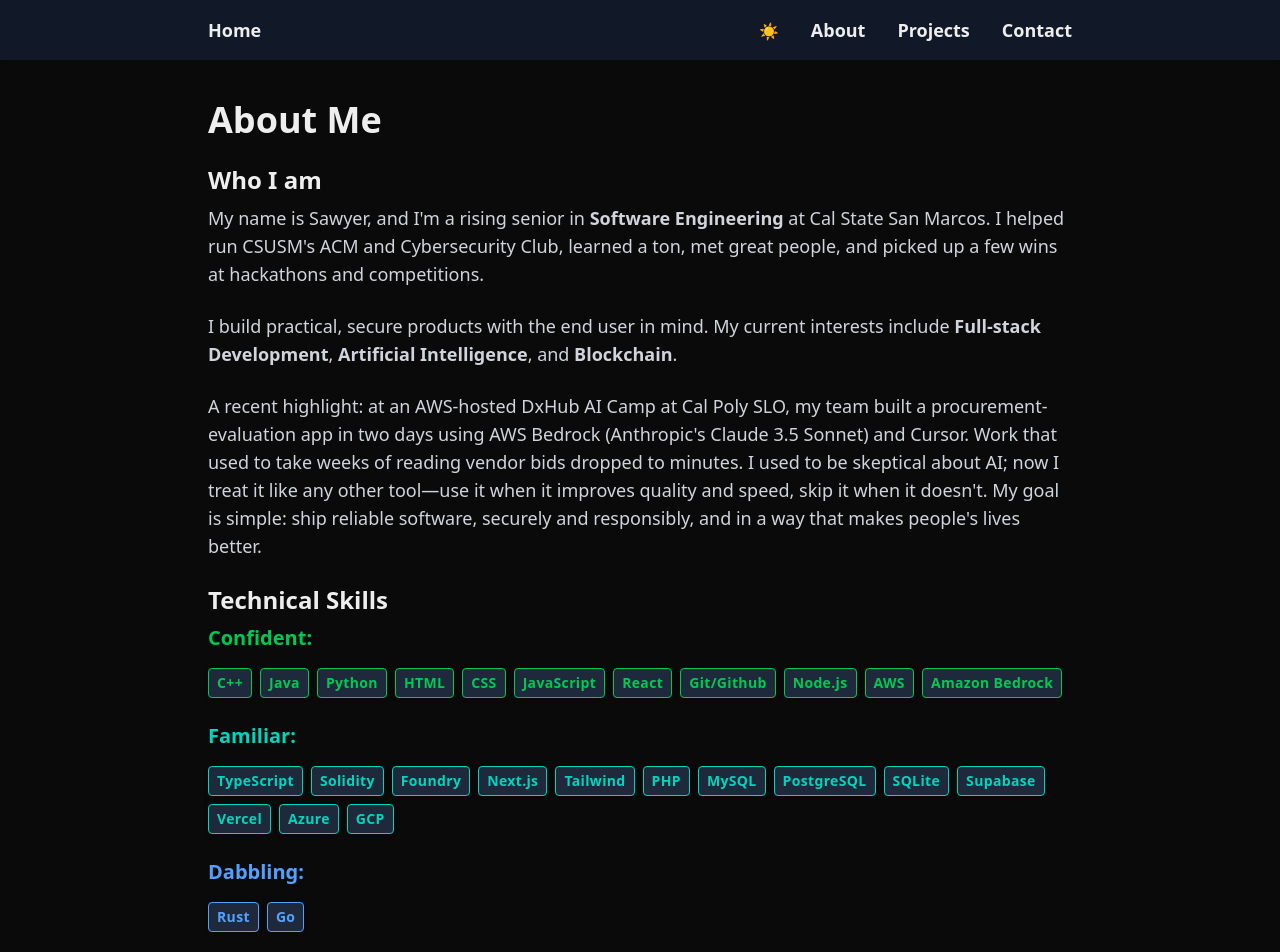
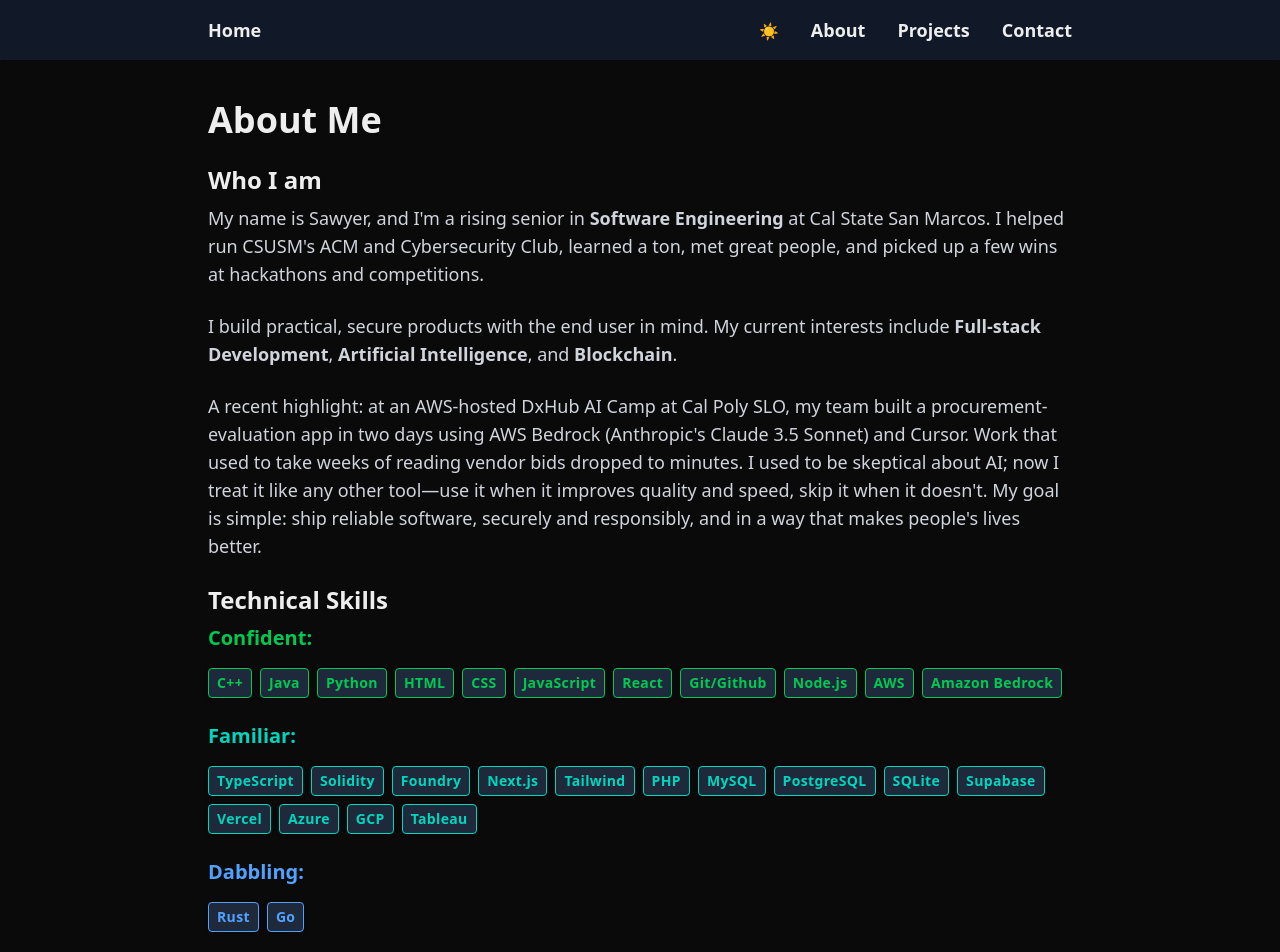
Before and after one commit to sawyersieja/kikko, a Next.js app: page /about in a window 1280 px wide. Shown: the top 952 px of the page. Built offline with nearby package versions, Linux system fonts and the light colour scheme.

Commit message:
chore: Added Tableau to skills.

```diff
--- a/src/app/about/Skills.tsx
+++ b/src/app/about/Skills.tsx
@@ -29,6 +29,7 @@ const Skills = () => {
             "Vercel",
             "Azure",
             "GCP",
+            "Tableau",
 
         ],
         improving: [
```
